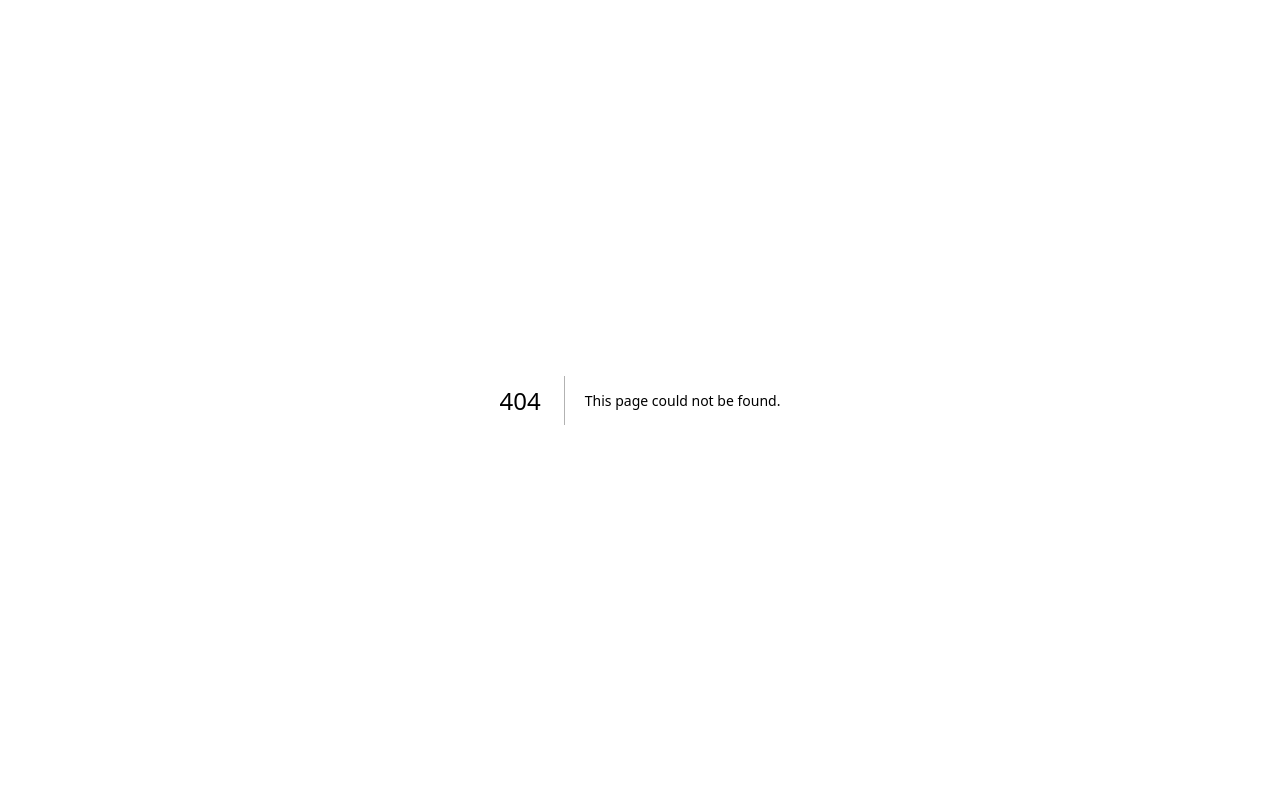
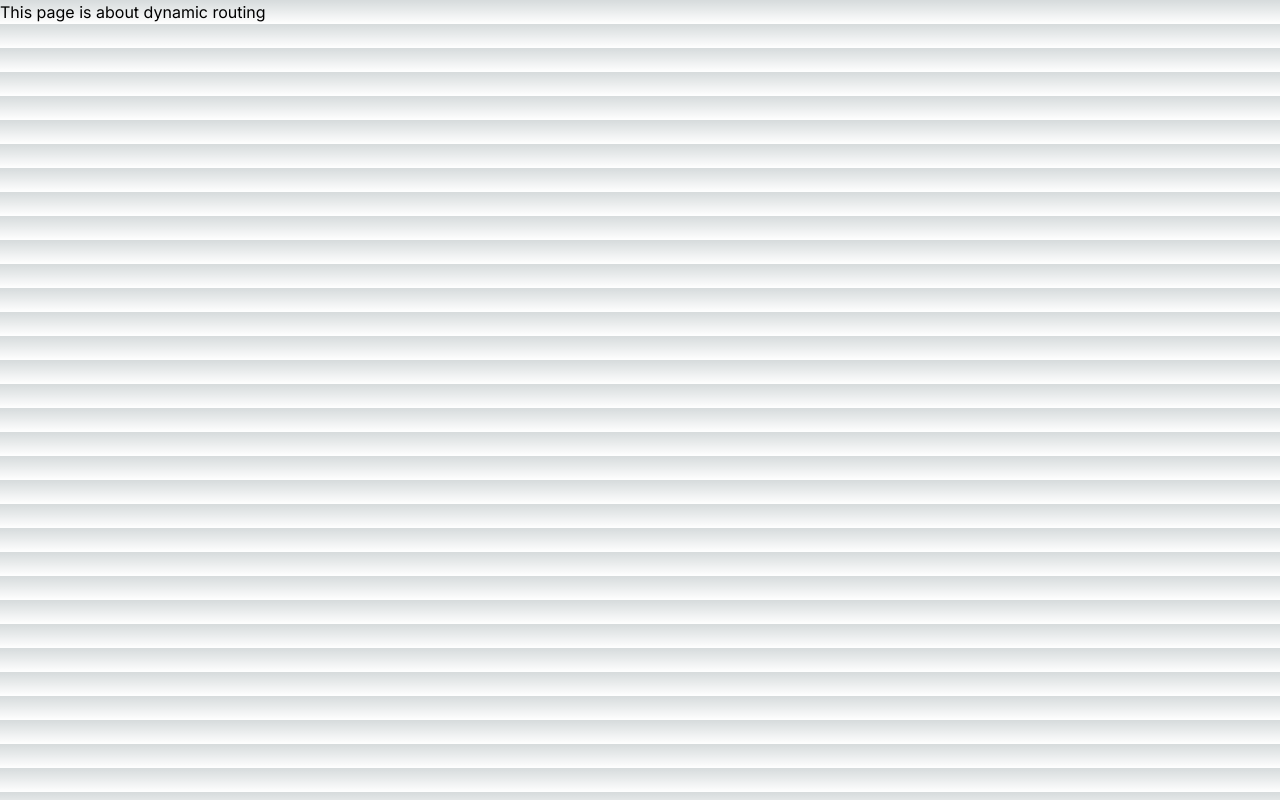
Before and after one commit to MeCode50/learning, a Next.js app: page /products/1 in a window 1280 px wide. Before the commit this address had no page. Built offline with nearby package versions, Linux system fonts and the light colour scheme.

Commit message:
learnt about dynamic routing

```diff
--- /dev/null
+++ b/app/products/[productsid]/page.tsx
@@ -0,0 +1,3 @@
+export default function ProductDetails() {
+    return <h1>This page is about dynamic routing </h1>
+}
```
